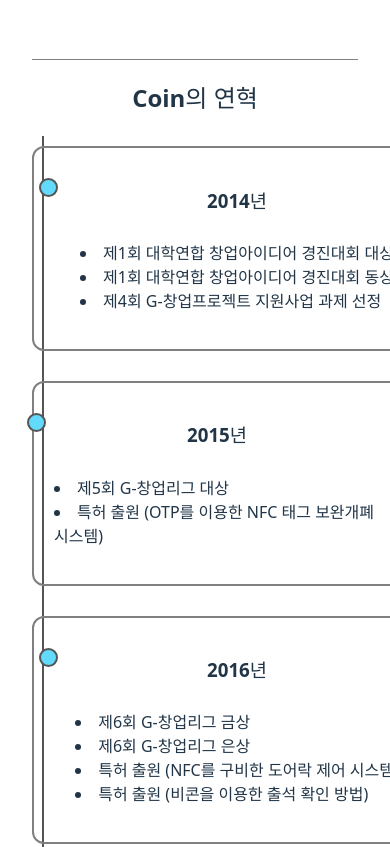
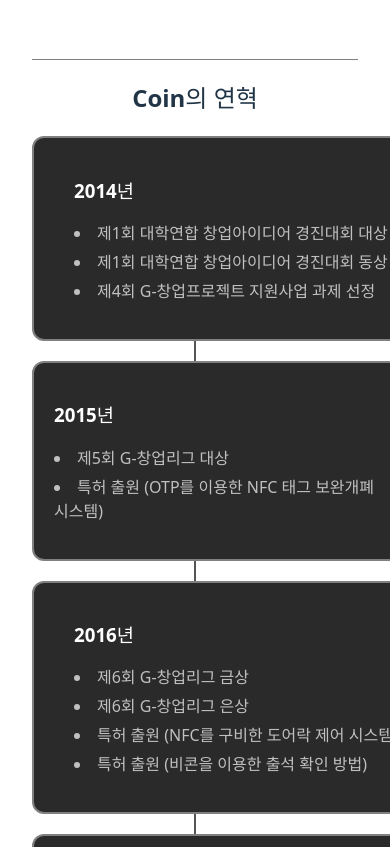
Before and after one commit to wonjun7913/coinBlog, a React (Vite) app: page / in a window 390 px wide. Shown: the part 4240-5087 px from the top of the page. Built offline with nearby package versions, Linux system fonts and the light colour scheme.

Commit message:
ver 1.6 History

```diff
--- a/src/App.css
+++ b/src/App.css
@@ -11,13 +11,6 @@
   border: 5px;
 }
 
-/* 공통 카드 스타일 */
-.common-card-style {
-  border: 2px solid gray;
-  border-radius: 10px;
-  transition: transform 0.3s ease;
-}
-
 .logo {
   height: 6em;
   padding: 1.5em;
@@ -28,7 +21,7 @@
   filter: drop-shadow(0 0 2em #646cffaa);
 }
 .logo.react:hover {
-  filter: drop-shadow(0 0 2em #61dafbaa);
+  filter: drop_shadow(0 0 2em #61dafbaa);
 }
 
 .join-button {
@@ -47,7 +40,6 @@
 .card {
   padding-top: 10px;
   padding-bottom: 10px;
-  /* .common-card-style 적용 */
 }
 
 .read-the-docs {
@@ -64,8 +56,8 @@
   color: #eee;
 }
 .stat-item {
+  border-radius: 10px;
   min-width: 200px;
-  border-radius: 10px;
   transition: transform 0.3s ease;
   border: 2px solid gray;
 }
@@ -89,16 +81,15 @@
   gap: 20px;
 }
 .info-box {
+  border-radius: 10px;
   min-width: 200px;
+  transition: transform 0.3s ease;
   padding: 20px;
   color: #eee;
+  border: 2px solid gray;
   margin-top: 0px;
   margin-bottom: 30px;
-  border-radius: 10px;
-  transition: transform 0.3s ease;
-  border: 2px solid gray;
 }
-
 .info-box h3 {
   color: white;
   font-size: 1.8em;
@@ -150,16 +141,16 @@
   max-width: 1000px;
   margin: 0 auto;
 }
-/* 모집 절차 섹션 (수정) */
+
 .step-item {
+  border-radius: 12px;
+  padding: 30px;
   width: 280px;
-  padding: 30px;
   display: flex;
   flex-direction: column;
   align-items: center;
-  border-radius: 12px;
+  transition: transform 0.3s ease;
   border: 2px solid grey;
-  transition: transform 0.3s ease;
 }
 .step-item:hover {
   transform: translateY(-8px);
@@ -188,33 +179,8 @@
   color: #c0c0c0;
 }
 
-.timeline-item {
-  padding: 30px;
-  padding-top: 10px;
-  padding-bottom: 10px;
-  margin-top: 10px;
-  margin-bottom: 30px;
-  display: flex;
-  flex-direction: column;
-  align-items: center;
-  /* .common-card-style 적용 */
-  border-radius: 12px;
-  border: 2px solid grey;
-  transition: transform 0.3s ease;
-}
-.timeline-item li {
-  text-align: left;
-}
-.timeline-item h3 {
-  margin-bottom: 0px;
-}
+/* --- 연혁 타임라인 스타일 --- */
 
-.footer-section {
-  /* 기존 스타일 */
-  padding-bottom: 70px; /* 여기 값 수정 */
-}
-
-/* 연혁 타임라인 (전체 수정 및 추가) */
 .timeline {
   display: flex;
   flex-direction: column;
@@ -222,7 +188,6 @@
   margin: 0 auto;
   max-width: 800px;
 }
-
 .timeline::before {
   content: '';
   position: absolute;
@@ -232,6 +197,7 @@
   height: 100%;
   background-color: #555;
   transform: translateX(-50%);
+  z-index: 0;
 }
 .timeline-item {
   width: 50%;
@@ -241,54 +207,61 @@
   transition: transform 0.3s ease;
   border-radius: 12px;
   border: 2px solid grey;
+  background-color: #2a2a2a;
 }
-
-/* 타임라인 항목의 짝수/홀수 구분 */
-.timeline-item:nth-child(even) { /* 짝수 번째 항목은 오른쪽에 배치 */
+.timeline-item:nth-child(odd) {
+  align-self: flex-start;
+  padding-right: 20px;
+  text-align: right;
+}
+.timeline-item:nth-child(even) {
   align-self: flex-end;
   padding-left: 20px;
-}
-.timeline-item:nth-child(odd) { /* 홀수 번째 항목은 왼쪽에 배치 */
-  align-self: flex-start;
-  padding-right: 20px;
-}
-
-.timeline-item::before {
-  content: '';
-  position: absolute;
-  top: 30px;
-  width: 15px;
-  height: 15px;
-  background-color: #61dafb;
-  border-radius: 50%;
-  border: 2px solid #555;
-  z-index: 1;
-}
-
-/* 공통 카드 스타일 (추가) */
-.common-card-style {
-  border: 2px solid gray;
-  border-radius: 10px;
-  transition: transform 0.3s ease;
+  text-align: left;
 }
 
 .timeline-item:nth-child(odd)::before {
-  right: -7.5px;
+  right: -27.5px;
 }
 .timeline-item:nth-child(even)::before {
-  left: -7.5px;
+  left: -27.5px;
 }
-
 .timeline-item h3 {
   margin-bottom: 10px;
+  color: white;
 }
 .timeline-item ul {
   list-style-position: inside;
   padding-left: 0;
-  text-align: left;
+  color: #c0c0c0;
+}
+.timeline-item li {
+  font-size: 1em;
+  margin-bottom: 5px;
+}
+.timeline-item:hover {
+  transform: translateY(-8px);
 }
 
-/* 모바일 반응형 미디어 쿼리 (수정 및 추가) */
+/* --- 애니메이션 및 기타 --- */
+
+@keyframes logo-spin {
+  from {
+    transform: rotate(0deg);
+  }
+  to {
+    transform: rotate(360deg);
+  }
+}
+
+@media (prefers-reduced-motion: no-preference) {
+  a:nth-of-type(2) .logo {
+    animation: logo-spin infinite 20s linear;
+  }
+}
+
+/* --- 모바일 반응형 디자인 --- */
+
 @media (max-width: 768px) {
   .hero-content h1 {
     font-size: 2.5em;
@@ -329,79 +302,13 @@
     width: 90%;
     max-width: 300px;
   }
-  .timeline::before {
-    left: 10px;
-    transform: none;
-  }
+
   .timeline-item {
     width: 100%;
     align-self: flex-start !important;
     padding-left: 40px;
     padding-right: 20px;
-  }
-  .timeline-item::before {
-    left: 5px;
-    right: auto;
-  }
-}
-
-@keyframes logo-spin {
-  from {
-    transform: rotate(0deg);
-  }
-  to {
-    transform: rotate(360deg);
-  }
-}
-
-@media (prefers-reduced-motion: no-preference) {
-  a:nth-of-type(2) .logo {
-    animation: logo-spin infinite 20s linear;
-  }
-}
-
-/* 반응형 미디어 쿼리 추가 */
-@media (max-width: 768px) {
-  .hero-content h1 {
-    font-size: 2.5em;
-  }
-  .hero-content h2 {
-    font-size: 1.5em;
+    text-align: left !important;
   }
 
-  .statistics-section {
-    flex-direction: column;
-    gap: 15px;
-  }
-  .stat-item {
-    min-width: 100%;
-  }
-
-  .about-section .activity-cards {
-    flex-direction: column;
-    gap: 20px;
-  }
-
-  .recruitment-info-section {
-    grid-template-columns: 1fr;
-  }
-  .info-box {
-    margin-bottom: 20px;
-  }
-  .info-box h3 {
-    font-size: 1.5em;
-  }
-  .info-box ul li {
-    font-size: 1em;
-  }
-
-  .process-steps {
-    /* 기존 코드의 flex-direction: column; 등은 그대로 두고 */
-    padding: 0 10px; /* 좌우 패딩을 줄여서 공간 확보 */
-  }
-
-  .step-item {
-    width: 90%; /* 화면 너비의 90%를 차지하도록 설정 */
-    max-width: 300px; /* 너무 커지는 것을 방지 (선택 사항) */
-  }
 }
```
